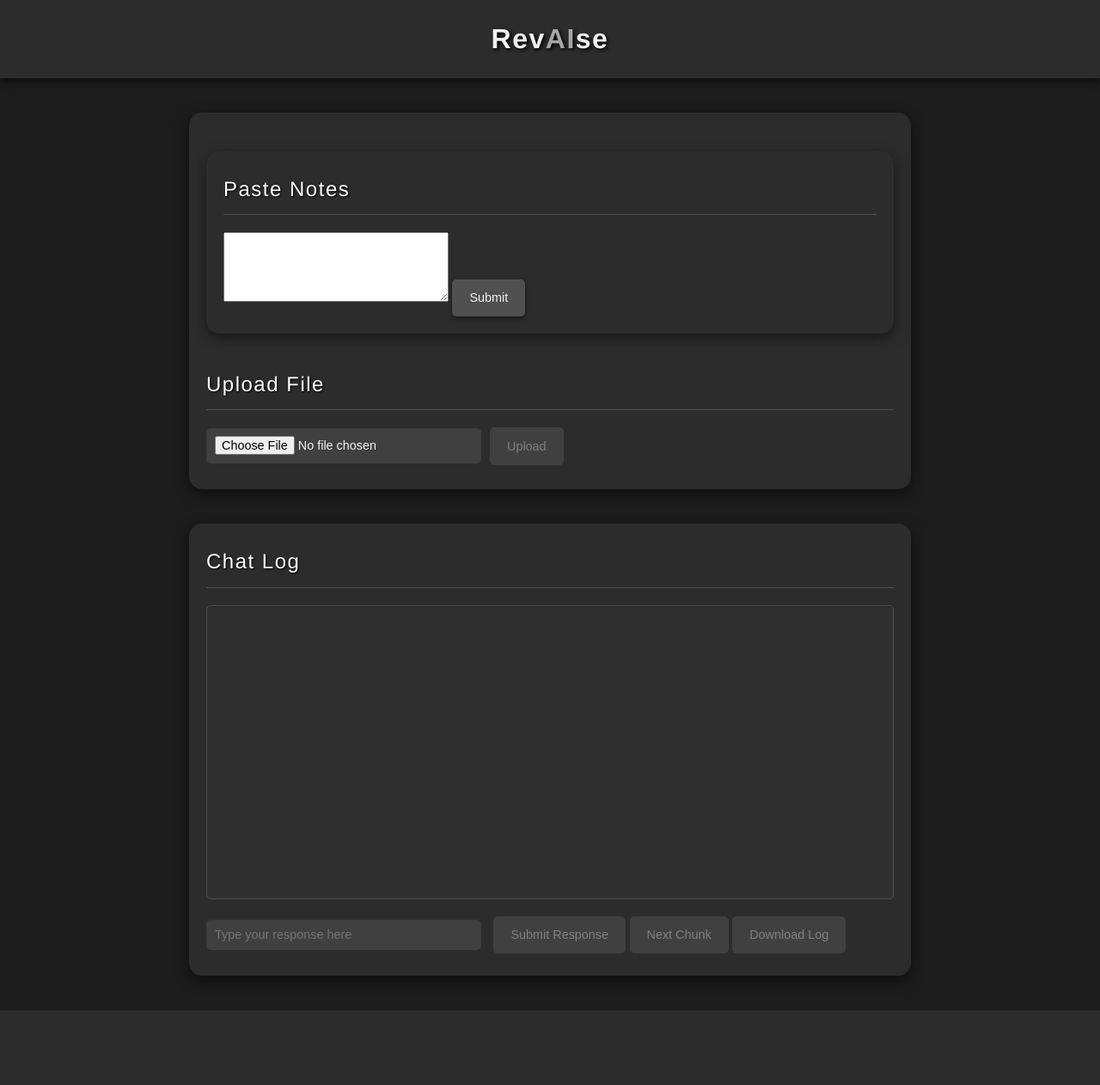
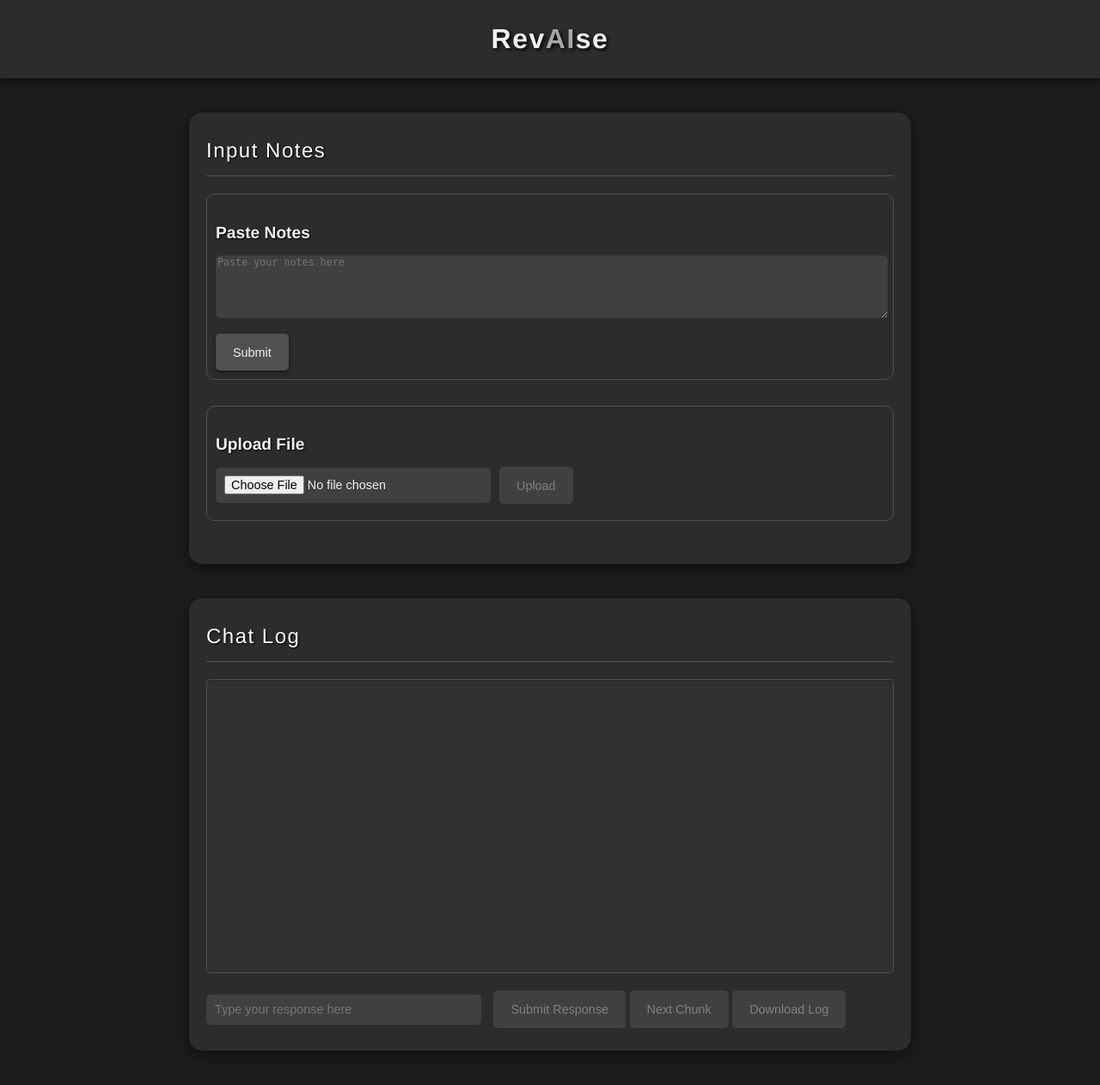
Before and after one commit to neurochilds/RevAIse, a FastAPI app: page /revise in a window 1280 px wide. Shown: the whole page at 86% size. Before the commit the page ends 1175 px from the top, so only its background shows below. Run offline with FastAPI, Linux system fonts and the light colour scheme; parts of the project's set-up code (start-up, migrations or seed data) failed here and were passed over.

Commit message:
Added textarea to paste notes, enabled submission by pressing enter, added handling of .docx files

```diff
--- a/static/styles.css
+++ b/static/styles.css
@@ -34,6 +34,31 @@ body {
     border-radius: 15px;
     background: #2c2c2c;
     box-shadow: 0 5px 15px rgba(0, 0, 0, 0.5);
+}
+
+.input-section {
+    margin-bottom: 30px;
+    padding: 10px;
+    border: 1px solid #505050;
+    border-radius: 10px;
+}
+
+.input-section h3 {
+    color: #f0f0f0;
+    font-size: 1.2em;
+    margin-bottom: 10px;
+    text-shadow: 1px 1px 2px #000000;
+}
+
+textarea {
+    width: 100%;
+    background-color: #404040;
+    border: none;
+    border-radius: 5px;
+    color: #f0f0f0;
+    box-shadow: inset 0 1px 1px rgba(0, 0, 0, 0.3);
+    font-size: 0.9em;
+    margin-bottom: 10px;
 }
 
 .button-container {
--- a/templates/revise.html
+++ b/templates/revise.html
@@ -4,15 +4,18 @@
 {% endblock %}
 {% block main %}
 <div class="container">
-    <div class="container">
-        <h2>Paste Notes</h2>
-        <textarea id="note-input" rows="5" cols="30"></textarea>
+    <h2>Input Notes</h2>
+    <div class="input-section">
+        <h3>Paste Notes</h3>
+        <textarea id="note-input" rows="5" cols="30" placeholder="Paste your notes here"></textarea>
         <button id="submit-notes">Submit</button>
     </div>
-    <h2>Upload File</h2>
-    <div class="input">
-        <input type="file" id="file-input">
-        <button type="submit" id="upload-file">Upload</button>
+    <div class="input-section">
+        <h3>Upload File</h3>
+        <div class="input">
+            <input type="file" id="file-input">
+            <button type="submit" id="upload-file">Upload</button>
+        </div>
     </div>
 </div>
 <div class="container">
```
